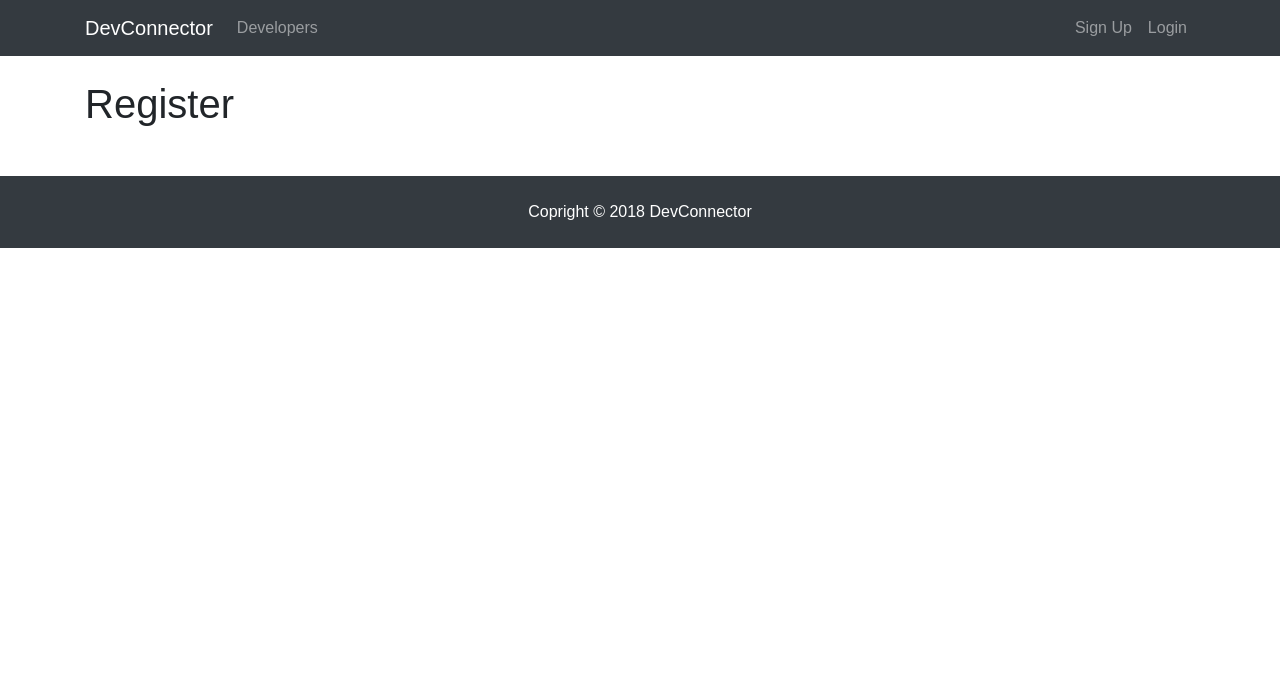
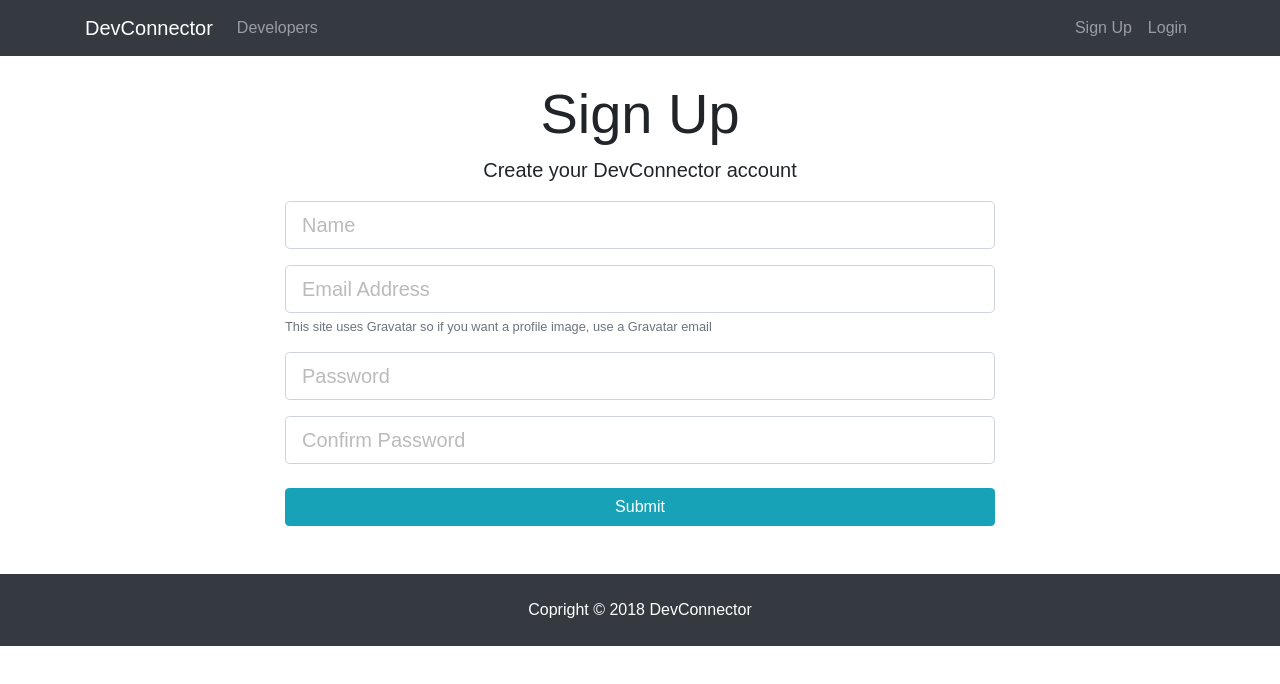
Before and after one commit to jakarlse88/devconnector, a React (Create React App) app in the folder client/: page /register in a window 1280 px wide. Shown: the top 684 px of the page. Built offline with nearby package versions, Linux system fonts and the light colour scheme.

Commit message:
Implement register/login forms w/ state

```diff
--- a/client/src/components/auth/Login.js
+++ b/client/src/components/auth/Login.js
@@ -1,10 +1,66 @@
 import React, { Component } from 'react';
 
 class Login extends Component {
+  constructor() {
+    super();
+
+    this.state = {
+      email: '',
+      password: ''
+    };
+  }
+
+  onChange = e => {
+    this.setState({ [e.target.name]: e.target.value });
+  };
+
+  onSubmit = e => {
+    e.preventDefault();
+
+    const loginData = {
+      email: this.state.email,
+      password: this.state.password
+    };
+
+    console.log(loginData);
+  };
+
   render() {
     return (
-      <div>
-        <h1>Login</h1>
+      <div className="login">
+        <div className="container">
+          <div className="row">
+            <div className="col-md-8 m-auto">
+              <h1 className="display-4 text-center">Log In</h1>
+              <p className="lead text-center">
+                Sign in to your DevConnector account
+              </p>
+              <form onSubmit={this.onSubmit}>
+                <div className="form-group">
+                  <input
+                    type="email"
+                    className="form-control form-control-lg"
+                    placeholder="Email Address"
+                    name="email"
+                    value={this.state.email}
+                    onChange={this.onChange}
+                  />
+                </div>
+                <div className="form-group">
+                  <input
+                    type="password"
+                    className="form-control form-control-lg"
+                    placeholder="Password"
+                    name="password"
+                    value={this.state.password}
+                    onChange={this.onChange}
+                  />
+                </div>
+                <input type="submit" className="btn btn-info btn-block mt-4" />
+              </form>
+            </div>
+          </div>
+        </div>
       </div>
     );
   }
--- a/client/src/components/auth/Register.js
+++ b/client/src/components/auth/Register.js
@@ -1,10 +1,95 @@
 import React, { Component } from 'react';
 
 class Reigster extends Component {
+  constructor() {
+    super();
+
+    this.state = {
+      name: '',
+      email: '',
+      password: '',
+      password2: '',
+      errors: {}
+    };
+  }
+
+  onChange = e => {
+    this.setState({ [e.target.name]: e.target.value });
+  };
+
+  onSubmit = e => {
+    e.preventDefault();
+
+    const newUser = {
+      name: this.state.name,
+      email: this.state.email,
+      password: this.state.password,
+      password2: this.state.password2
+    };
+
+    console.log(newUser);
+  };
+
   render() {
     return (
-      <div>
-        <h1>Register</h1>
+      <div className="register">
+        <div className="container">
+          <div className="row">
+            <div className="col-md-8 m-auto">
+              <h1 className="display-4 text-center">Sign Up</h1>
+              <p className="lead text-center">
+                Create your DevConnector account
+              </p>
+              <form onSubmit={this.onSubmit}>
+                <div className="form-group">
+                  <input
+                    type="text"
+                    className="form-control form-control-lg"
+                    placeholder="Name"
+                    name="name"
+                    value={this.state.name}
+                    onChange={this.onChange}
+                  />
+                </div>
+                <div className="form-group">
+                  <input
+                    type="email"
+                    className="form-control form-control-lg"
+                    placeholder="Email Address"
+                    name="email"
+                    value={this.state.email}
+                    onChange={this.onChange}
+                  />
+                  <small className="form-text text-muted">
+                    This site uses Gravatar so if you want a profile image, use
+                    a Gravatar email
+                  </small>
+                </div>
+                <div className="form-group">
+                  <input
+                    type="password"
+                    className="form-control form-control-lg"
+                    placeholder="Password"
+                    name="password"
+                    value={this.state.password}
+                    onChange={this.onChange}
+                  />
+                </div>
+                <div className="form-group">
+                  <input
+                    type="password"
+                    className="form-control form-control-lg"
+                    placeholder="Confirm Password"
+                    name="password2"
+                    value={this.state.password2}
+                    onChange={this.onChange}
+                  />
+                </div>
+                <input type="submit" className="btn btn-info btn-block mt-4" />
+              </form>
+            </div>
+          </div>
+        </div>
       </div>
     );
   }
```
